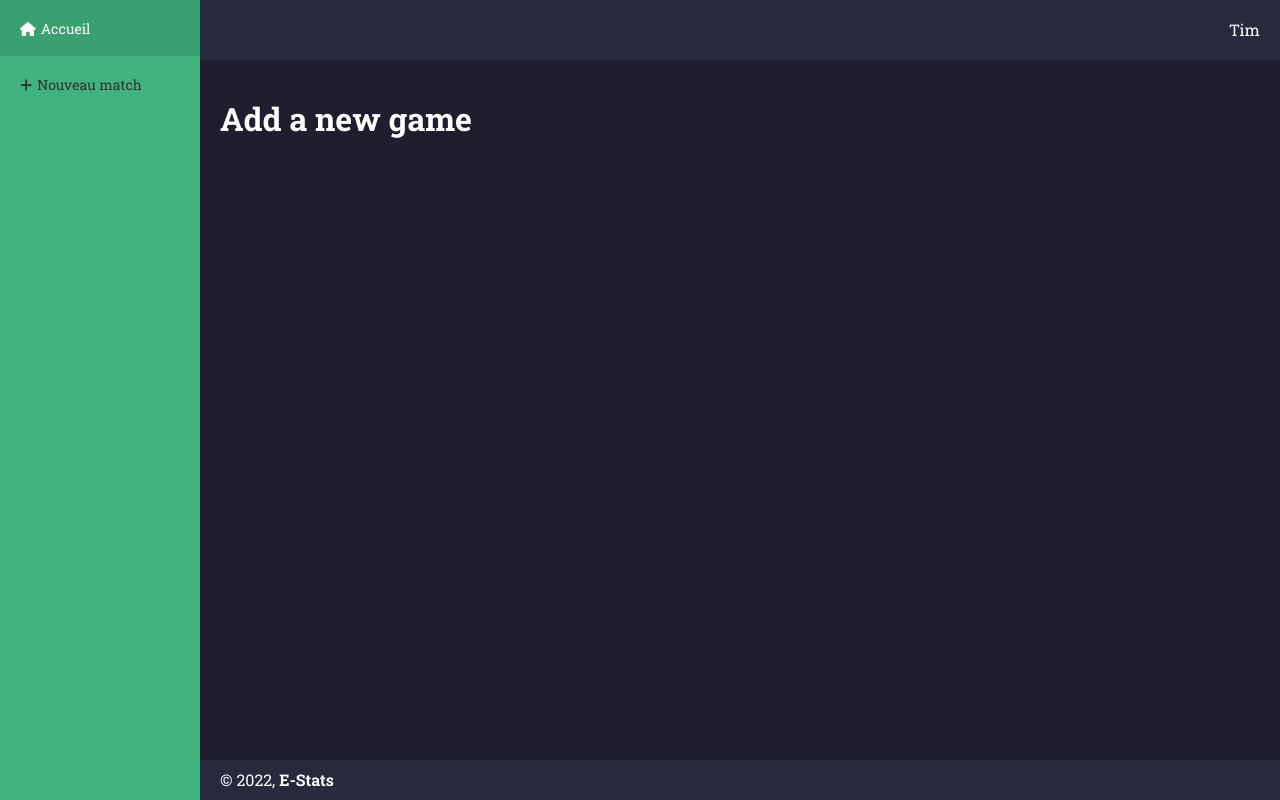
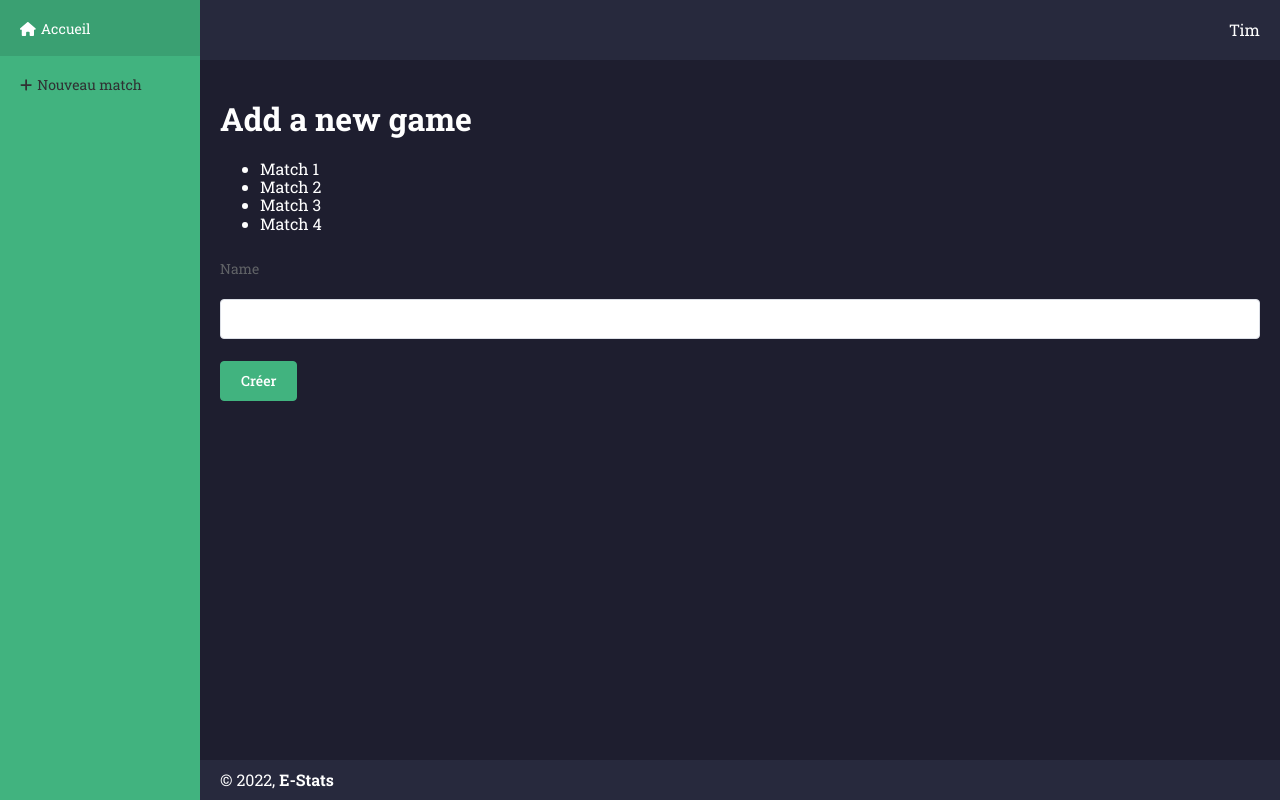
Before and after one commit to TimVaraillas/e-stats, a Vue app: page /games/add in a window 1280 px wide. Built offline with nearby package versions, Linux system fonts and the light colour scheme.

Commit message:
@ Utilisation du store dans les vues

```diff
--- a/src/App.vue
+++ b/src/App.vue
@@ -6,13 +6,13 @@
           <router-link to="/">
             <el-menu-item index="1">
             <i class="fas fa-home"></i>
-            <span v-if="!isCollapse">Accueil</span>
+            <span>Accueil</span>
             </el-menu-item>
           </router-link>
           <router-link to="/games/add">
             <el-menu-item index="2">
               <i class="fas fa-plus"></i>
-              <span v-if="!isCollapse">Nouveau match</span>
+              <span>Nouveau match</span>
             </el-menu-item>
           </router-link>
         </el-menu>
--- a/src/router/index.js
+++ b/src/router/index.js
@@ -10,10 +10,7 @@ const routes = [
   {
     path: '/games/add',
     name: 'add-game',
-    // route level code-splitting
-    // this generates a separate chunk (about.[hash].js) for this route
-    // which is lazy-loaded when the route is visited.
-    component: () => import(/* webpackChunkName: "about" */ '../views/games/AddView.vue'),
+    component: () => import('../views/games/AddView.vue'),
   },
 ];
 
--- a/src/views/HomeView.vue
+++ b/src/views/HomeView.vue
@@ -1,17 +1,31 @@
 <template>
   <div class="home">
-    <HelloWorld msg="Welcome to E-Stats App"/>
+    <h1>Welcome to E-Stats App</h1>
+    <ul>
+      <li v-for="game of games" :key="game.name">
+        {{ game.name }}
+      </li>
+    </ul>
   </div>
 </template>
 
 <script>
-// @ is an alias to /src
-import HelloWorld from '@/components/HelloWorld.vue';
+import { mapState, mapActions } from 'vuex';
 
 export default {
   name: 'HomeView',
-  components: {
-    HelloWorld,
+  computed: {
+    ...mapState('games', {
+      games: 'all',
+    }),
+  },
+  mounted() {
+    this.getAllGames();
+  },
+  methods: {
+    ...mapActions('games', [
+      'getAllGames',
+    ]),
   },
 };
 </script>
--- a/src/views/games/AddView.vue
+++ b/src/views/games/AddView.vue
@@ -1,5 +1,45 @@
 <template>
   <div class="about">
     <h1>Add a new game</h1>
+    <ul>
+      <li v-for="game of games" :key="game.name">
+        {{ game.name }}
+      </li>
+    </ul>
+    <el-form label-position="top" :model="game">
+      <el-form-item label="Name">
+        <el-input v-model="game.name" />
+      </el-form-item>
+      <el-form-item>
+        <el-button type="primary" @click="addGame(game)">Créer</el-button>
+      </el-form-item>
+    </el-form>
   </div>
 </template>
+
+<script>
+import { mapState, mapActions } from 'vuex';
+
+export default {
+  name: 'AddGameView',
+  data() {
+    return {
+      game: { name: '' },
+    };
+  },
+  computed: {
+    ...mapState('games', {
+      games: 'all',
+    }),
+  },
+  mounted() {
+    this.getAllGames();
+  },
+  methods: {
+    ...mapActions('games', [
+      'getAllGames',
+      'addGame',
+    ]),
+  },
+};
+</script>
```
